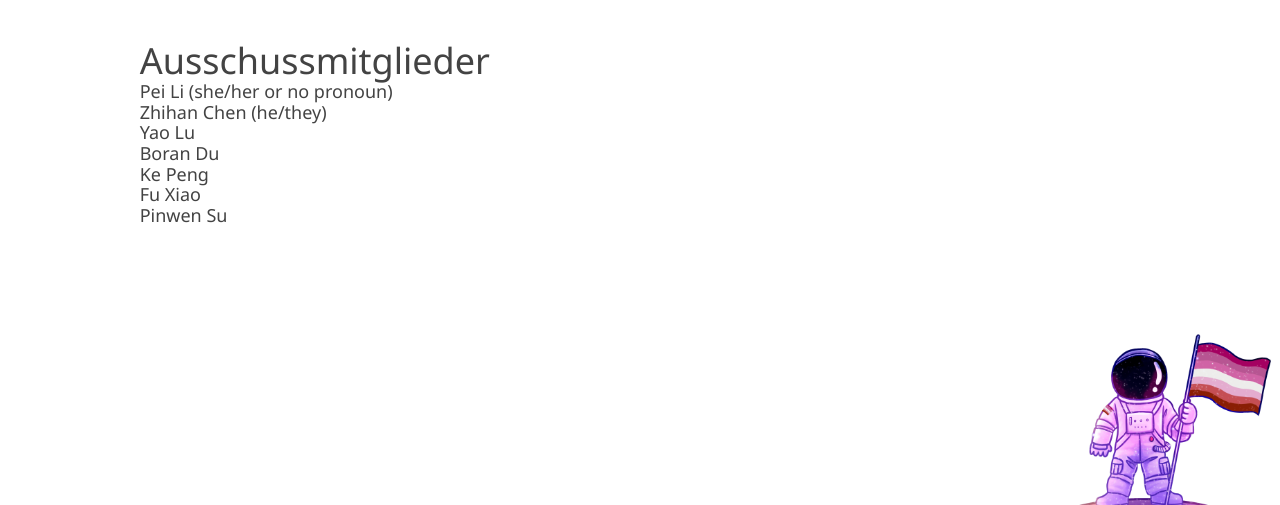
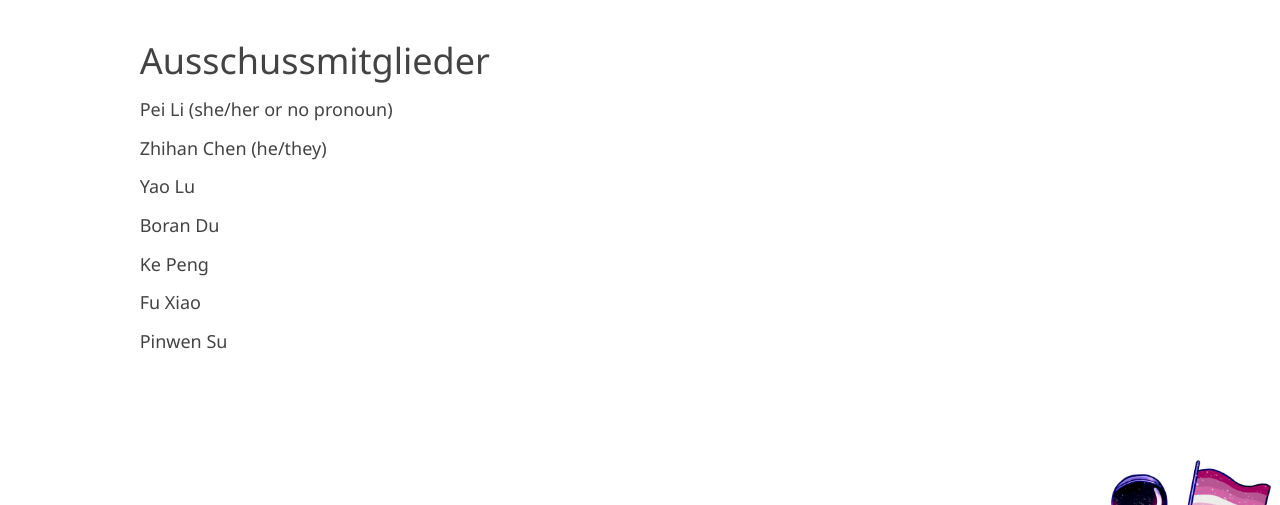
Before and after one commit to Yinuo-M/queer-squad, a website: page pages/about/about-de.html in a window 1280 px wide. Shown: the part 1305-1810 px from the top of the page. Drawn offline with Linux system fonts and the light colour scheme; a web font is replaced by a local one.

Commit message:
Style committee members

```diff
--- a/styles/main.scss
+++ b/styles/main.scss
@@ -5,6 +5,7 @@
 @use './pages/home.scss';
 @use './pages/past-events.scss';
 @use './pages/contact.scss';
+@use './pages/about.scss';
 
 html {
   font-size: 16px;
--- /dev/null
+++ b/styles/pages/about.scss
@@ -0,0 +1,8 @@
+.about {
+  &__members {
+    margin-top: 1rem;
+    display: flex;
+    flex-direction: column;
+    gap: 1rem;
+  }
+}
```
Also changed, not shown: styles.css, 1 other file.
